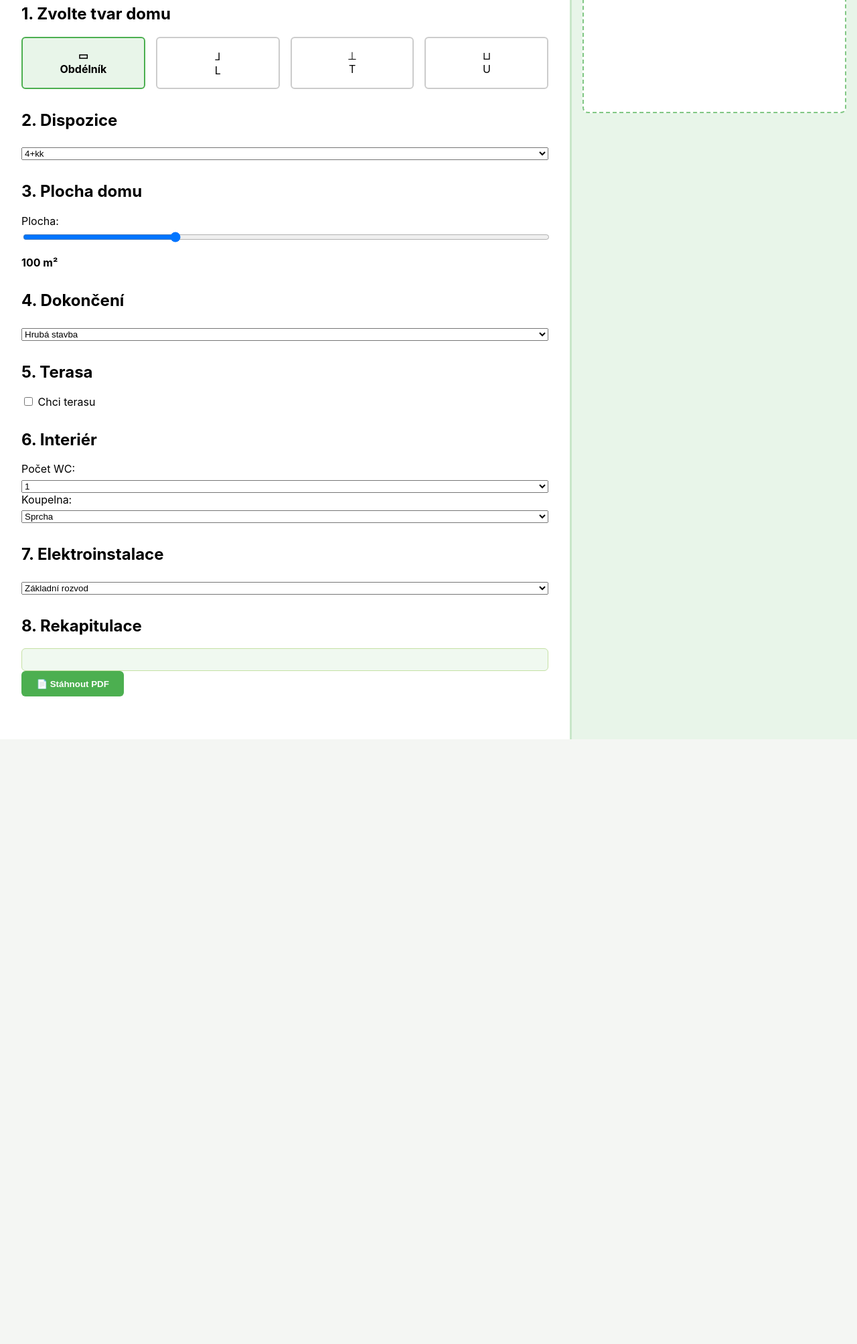
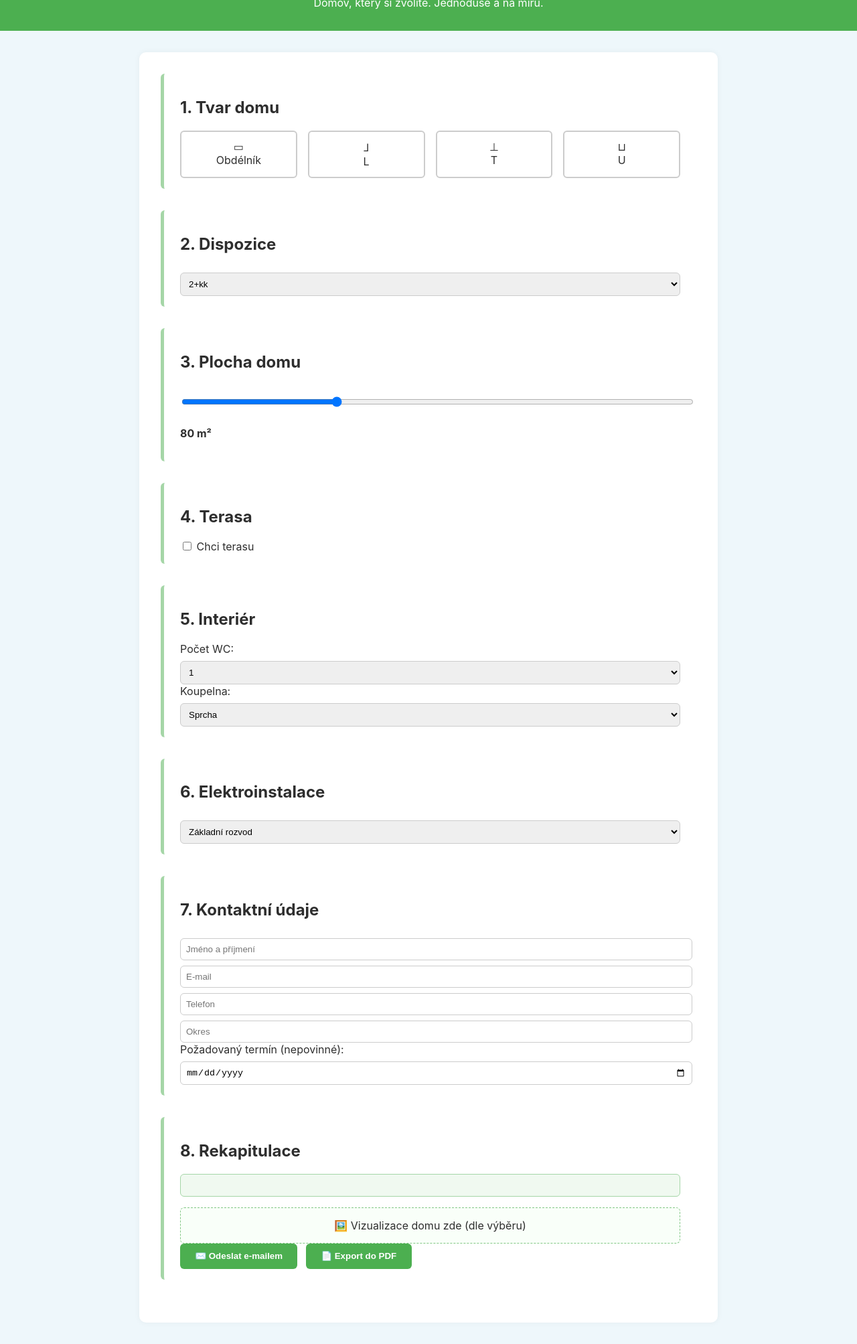
Before and after one commit to tvojehnizdo/www, a plain HTML site: page index.html in a window 1280 px wide. Shown: the part 168-2175 px from the top of the page at 67% size. Before the commit the page ends 1272 px from the top, so only its background shows below. Drawn offline with nearby package versions, Linux system fonts and the light colour scheme.

Commit message:
Add files via upload

```diff
--- a/index.html
+++ b/index.html
@@ -3,22 +3,24 @@
 <html lang="cs">
 <head>
   <meta charset="UTF-8" />
-  <title>Tvoje Hnízdo – Konfigurátor</title>
-  <meta name="viewport" content="width=device-width, initial-scale=1.0"/>
-  <link rel="icon" type="image/x-icon" href="favicon.ico" />
+  <title>Konfigurátor – Tvoje Hnízdo</title>
+  <meta name="viewport" content="width=device-width, initial-scale=1.0" />
+  <link rel="icon" href="favicon.ico" />
   <link rel="stylesheet" href="style.css" />
+  <script src="https://cdn.jsdelivr.net/npm/emailjs-com@3.2.0/dist/email.min.js"></script>
+  <script src="https://cdn.jsdelivr.net/npm/html2canvas@1.4.1"></script>
+  <script src="https://cdnjs.cloudflare.com/ajax/libs/jspdf/2.5.1/jspdf.umd.min.js"></script>
 </head>
 <body>
-  <div class="container">
-    <div class="config-column">
   <header>
-        <img src="logo.png" alt="Tvoje Hnízdo" class="logo"/>
-        <h1>Konfigurátor domu</h1>
+    <img src="logo.png" class="logo" />
+    <h1>Tvoje Hnízdo – Konfigurátor domu</h1>
+    <p class="motto">Domov, který si zvolíte. Jednoduše a na míru.</p>
   </header>
-
+  <main>
     <form onsubmit="generateSummary(); return false;">
       <section>
-          <h2>1. Zvolte tvar domu</h2>
+        <h2>1. Tvar domu</h2>
         <div class="shape-options">
           <div class="shape" onclick="selectShape('obdelnik')" id="shape-obdelnik">▭<br>Obdélník</div>
           <div class="shape" onclick="selectShape('L')" id="shape-L">⅃<br>L</div>
@@ -27,49 +29,36 @@
         </div>
         <input type="hidden" id="shape" value="obdelnik" />
       </section>
-
       <section>
         <h2>2. Dispozice</h2>
         <select id="layout">
-            <option value="1+kk">1+kk</option>
           <option value="2+kk">2+kk</option>
           <option value="3+kk">3+kk</option>
-            <option value="4+kk" selected>4+kk</option>
+          <option value="4+kk">4+kk</option>
           <option value="5+kk">5+kk</option>
         </select>
       </section>
-
       <section>
         <h2>3. Plocha domu</h2>
-          <label for="area">Plocha:</label>
-          <input type="range" id="area" min="20" max="300" value="100" oninput="updateArea()" />
-          <p><strong><span id="areaValue">100</span> m²</strong></p>
+        <input type="range" id="area" min="30" max="200" value="80" oninput="updateArea()" />
+        <p><strong><span id="areaValue">80</span> m²</strong></p>
       </section>
-
       <section>
-          <h2>4. Dokončení</h2>
-          <select id="finish">
-            <option value="hrubá stavba">Hrubá stavba</option>
-            <option value="k dokončení">K dokončení</option>
-            <option value="na klíč">Na klíč</option>
-          </select>
-        </section>
-
-        <section>
-          <h2>5. Terasa</h2>
+        <h2>4. Terasa</h2>
         <label><input type="checkbox" id="terraceToggle" onchange="toggleTerrace()"> Chci terasu</label>
         <div id="terraceSettings" style="display:none;">
           <label>Velikost terasy: <span id="terraceSizeValue">8</span> m²</label>
-            <input type="range" id="terraceSize" min="4" max="50" value="8" oninput="updateTerraceSize()">
+          <input type="range" id="terraceSize" min="4" max="50" value="8" oninput="updateTerraceSize()" />
           <label><input type="checkbox" id="terraceRoof"> Zastřešit terasu</label>
         </div>
       </section>
-
       <section>
-          <h2>6. Interiér</h2>
+        <h2>5. Interiér</h2>
         <label>Počet WC:</label>
         <select id="wcCount">
-            <option value="1">1</option><option value="2">2</option><option value="3">3</option>
+          <option value="1">1</option>
+          <option value="2">2</option>
+          <option value="3">3</option>
         </select>
         <label>Koupelna:</label>
         <select id="bathroom">
@@ -78,34 +67,31 @@
           <option value="sprcha + vana">Sprcha + vana</option>
         </select>
       </section>
-
       <section>
-          <h2>7. Elektroinstalace</h2>
+        <h2>6. Elektroinstalace</h2>
         <select id="electro">
           <option value="zaklad">Základní rozvod</option>
-            <option value="priprava">Připraveno na chytrou domácnost</option>
-            <option value="chytra">Plně chytrá domácnost</option>
+          <option value="chytra">Chytrá domácnost</option>
         </select>
       </section>
-
+      <section>
+        <h2>7. Kontaktní údaje</h2>
+        <input type="text" id="name" placeholder="Jméno a příjmení" required />
+        <input type="email" id="email" placeholder="E-mail" required />
+        <input type="tel" id="phone" placeholder="Telefon" required />
+        <input type="text" id="region" placeholder="Okres" required />
+        <label>Požadovaný termín (nepovinné):</label>
+        <input type="date" id="date" />
+      </section>
       <section>
         <h2>8. Rekapitulace</h2>
         <div id="summaryBox"></div>
-          <button type="submit" class="btn">📄 Stáhnout PDF</button>
+        <div id="visualBox">🖼️ Vizualizace domu zde (dle výběru)</div>
+        <button type="button" class="btn" onclick="sendEmail()">✉️ Odeslat e-mailem</button>
+        <button type="button" class="btn" onclick="exportPDF()">📄 Export do PDF</button>
       </section>
     </form>
-    </div>
-
-    <div class="visual-column">
-      <div class="sticky-visual">
-        <h2>🖼️ Vizualizace</h2>
-        <div id="visualBox">Zde se bude zobrazovat náhled domu<br>podle tvaru a parametrů</div>
-      </div>
-    </div>
-  </div>
-
-  <script src="https://cdn.jsdelivr.net/npm/html2canvas@1.4.1/dist/html2canvas.min.js"></script>
-  <script src="https://cdnjs.cloudflare.com/ajax/libs/jspdf/2.5.1/jspdf.umd.min.js"></script>
+  </main>
   <script src="script.js"></script>
 </body>
 </html>
--- a/script.js
+++ b/script.js
@@ -2,56 +2,61 @@
 function updateArea() {
   document.getElementById("areaValue").textContent = document.getElementById("area").value;
 }
+function toggleTerrace() {
+  document.getElementById("terraceSettings").style.display =
+    document.getElementById("terraceToggle").checked ? "block" : "none";
+}
 function updateTerraceSize() {
   document.getElementById("terraceSizeValue").textContent = document.getElementById("terraceSize").value;
-}
-function toggleTerrace() {
-  document.getElementById("terraceSettings").style.display = document.getElementById("terraceToggle").checked ? "block" : "none";
 }
 function selectShape(shape) {
   document.getElementById("shape").value = shape;
   document.querySelectorAll(".shape").forEach(el => el.classList.remove("selected"));
   document.getElementById("shape-" + shape).classList.add("selected");
 }
-
 function generateSummary() {
   const layout = document.getElementById("layout").value;
   const area = parseInt(document.getElementById("area").value);
-  const finish = document.getElementById("finish").value;
+  const electro = document.getElementById("electro").value;
+  const wc = document.getElementById("wcCount").value;
+  const bathroom = document.getElementById("bathroom").value;
   const terrace = document.getElementById("terraceToggle").checked;
   const terraceSize = terrace ? parseInt(document.getElementById("terraceSize").value) : 0;
   const terraceRoof = document.getElementById("terraceRoof").checked;
-  const wc = document.getElementById("wcCount").value;
-  const bathroom = document.getElementById("bathroom").value;
-  const flooring = document.getElementById("flooring").value;
-  const electro = document.getElementById("electro").value;
-  const shape = document.getElementById("shape").value;
 
-  let pricePerM2 = finish === "hrubá stavba" ? 16500 : finish === "k dokončení" ? 24500 : 30500;
-  let housePrice = area * pricePerM2;
-  let terracePrice = terrace ? terraceSize * 2500 : 0;
-  let electroPrice = electro === "priprava" ? 60000 : electro === "chytra" ? 165000 : 0;
-  let totalPrice = housePrice + terracePrice + electroPrice;
+  let price = area * (electro === "chytra" ? 28000 : 23000);
+  if (terrace) price += terraceSize * 2500;
 
   document.getElementById("summaryBox").innerHTML = `
-    <p><strong>Tvar domu:</strong> ${shape}</p>
-    <p><strong>Dispozice:</strong> ${layout}</p>
-    <p><strong>Plocha:</strong> ${area} m²</p>
-    <p><strong>Stupeň dokončení:</strong> ${finish}</p>
-    <p><strong>Cena za dům:</strong> ${housePrice.toLocaleString()} Kč</p>
-    ${terrace ? `<p><strong>Terasa:</strong> ${terraceSize} m² ${terraceRoof ? "(zastřešená)" : ""}</p>` : ""}
-    ${terrace ? `<p><strong>Příplatek za terasu:</strong> ${terracePrice.toLocaleString()} Kč</p>` : ""}
-    <p><strong>Počet WC:</strong> ${wc}</p>
-    <p><strong>Koupelna:</strong> ${bathroom}</p>
-    <p><strong>Elektroinstalace:</strong> ${electro}</p>
-    <p><strong>Příplatek za elektro:</strong> ${electroPrice.toLocaleString()} Kč</p>
-    <h3>Celková cena: ${totalPrice.toLocaleString()} Kč</h3>
+    <p>Dispozice: <strong>${layout}</strong></p>
+    <p>Plocha: <strong>${area} m²</strong></p>
+    <p>Elektro: <strong>${electro}</strong></p>
+    <p>Počet WC: <strong>${wc}</strong></p>
+    <p>Koupelna: <strong>${bathroom}</strong></p>
+    ${terrace ? `<p>Terasa: ${terraceSize} m² ${terraceRoof ? '(zastřešená)' : ''}</p>` : ''}
+    <p><strong>Cena: ${price.toLocaleString()} Kč</strong></p>
   `;
 }
-
-document.addEventListener("DOMContentLoaded", () => {
-  updateArea();
-  updateTerraceSize();
-  toggleTerrace();
-  selectShape("obdelnik");
-});
+function exportPDF() {
+  const { jsPDF } = window.jspdf;
+  html2canvas(document.getElementById("summaryBox")).then(canvas => {
+    const imgData = canvas.toDataURL("image/png");
+    const pdf = new jsPDF();
+    pdf.text("Rekapitulace domu", 10, 10);
+    pdf.addImage(imgData, 'PNG', 10, 20, 180, 0);
+    pdf.save("rekapitulace.pdf");
+  });
+}
+function sendEmail() {
+  emailjs.init("user_xxxxxxxxxxxxxxxxx"); // <- vlož vlastní public key
+  const params = {
+    name: document.getElementById("name").value,
+    email: document.getElementById("email").value,
+    phone: document.getElementById("phone").value,
+    region: document.getElementById("region").value,
+    date: document.getElementById("date").value,
+    summary: document.getElementById("summaryBox").innerText
+  };
+  emailjs.send("default_service", "template_xxx", params)
+    .then(() => alert("Odesláno!"), err => alert("Chyba: " + JSON.stringify(err)));
+}
--- a/style.css
+++ b/style.css
@@ -1,49 +1,64 @@
 
 body {
   font-family: 'Inter', sans-serif;
+  background: #eef7fb;
   margin: 0;
-  background: #f4f6f3;
+  color: #2e2e2e;
 }
-.container {
-  display: flex;
-  flex-direction: row;
+header {
+  background: #4caf50;
+  color: white;
+  text-align: center;
+  padding: 1rem;
 }
-.config-column {
-  flex: 2;
+.logo {
+  height: 60px;
+}
+main {
+  max-width: 800px;
+  margin: 2rem auto;
+  background: white;
   padding: 2rem;
-  background: white;
-}
-.visual-column {
-  flex: 1;
-  background: #e8f5e9;
-  padding: 1rem;
-  border-left: 3px solid #c8e6c9;
-}
-.sticky-visual {
-  position: sticky;
-  top: 1rem;
-}
-#visualBox {
-  background: #fff;
-  border: 2px dashed #81c784;
-  padding: 1.5rem;
-  border-radius: 8px;
-  min-height: 200px;
-  text-align: center;
+  border-radius: 10px;
+  box-shadow: 0 0 10px rgba(0,0,0,0.05);
 }
 section {
   margin-bottom: 2rem;
+  padding: 1rem 1.5rem;
+  background: #ffffff;
+  border-left: 5px solid #a5d6a7;
+  border-radius: 6px;
 }
-select, input[type=range] {
+select, input[type=range], input[type=text], input[type=email], input[type=tel], input[type=date] {
   width: 100%;
-  margin-top: 0.4rem;
+  padding: 0.5rem;
+  margin-top: 0.5rem;
+  border-radius: 6px;
+  border: 1px solid #ccc;
+}
+.btn {
+  background: #4caf50;
+  color: white;
+  font-weight: bold;
+  border: none;
+  padding: 0.7rem 1.4rem;
+  border-radius: 6px;
+  cursor: pointer;
+  margin-right: 0.5rem;
 }
 #summaryBox {
   background: #f0f9f0;
+  border: 1px solid #a5d6a7;
   padding: 1rem;
-  margin-top: 1rem;
-  border: 1px solid #c5e1a5;
   border-radius: 6px;
+  margin-bottom: 1rem;
+}
+#visualBox {
+  border: 1px dashed #81c784;
+  background: #f9fff9;
+  padding: 1rem;
+  border-radius: 6px;
+  text-align: center;
 }
 .shape-options {
   display: flex;
@@ -51,35 +66,15 @@ select, input[type=range] {
   margin-top: 1rem;
 }
 .shape {
+  flex: 1;
   cursor: pointer;
+  padding: 0.8rem;
+  text-align: center;
   border: 2px solid #ccc;
-  padding: 1rem;
-  text-align: center;
   border-radius: 6px;
   background: #fff;
-  flex: 1;
 }
 .shape.selected {
   border-color: #4caf50;
   background: #e8f5e9;
-  font-weight: bold;
 }
-.logo {
-  display: block;
-  margin: 0 auto 1rem;
-  height: 60px;
-}
-.btn {
-  background: #4caf50;
-  color: white;
-  padding: 0.7rem 1.4rem;
-  border: none;
-  border-radius: 6px;
-  font-weight: bold;
-  cursor: pointer;
-}
-@media (max-width: 768px) {
-  .container {
-    flex-direction: column;
-  }
-}
```
Also changed, not shown: 2 other files. Lines whose indentation alone changed are shown as unchanged.
